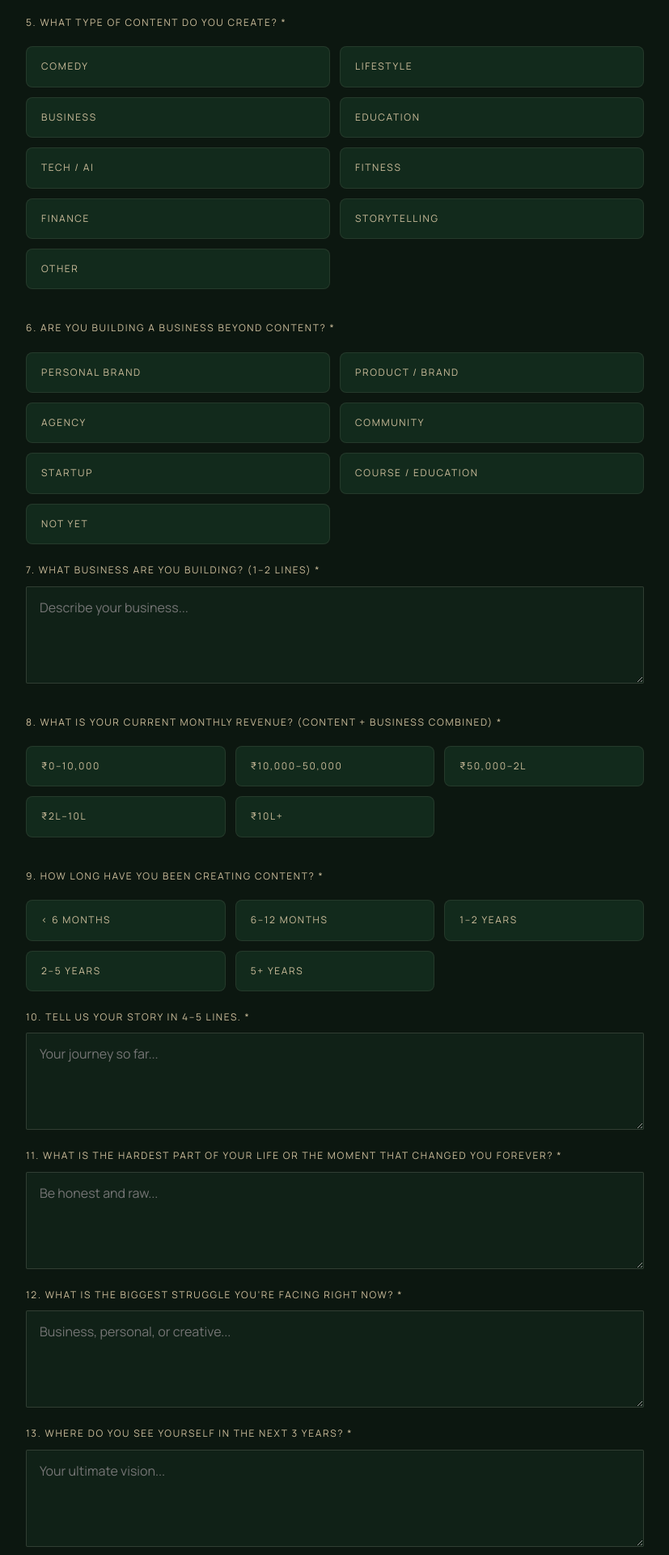
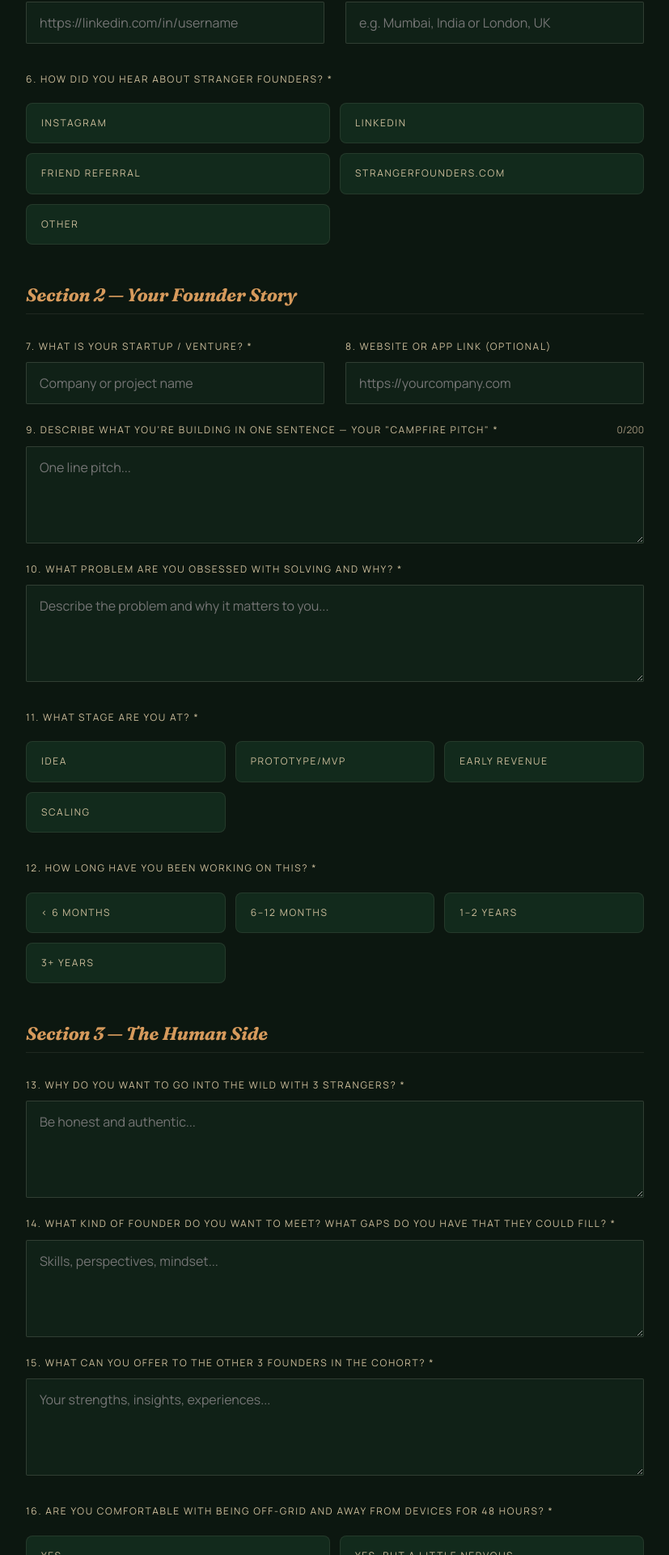
Before and after one commit to Yash-Yelave/stranger-founders, a React (Vite) app: page /apply in a window 1280 px wide. Shown: the part 824-2744 px from the top of the page at 81% size, without its empty margins (226-1053 px from the left). Built offline with nearby package versions, Linux system fonts and the light colour scheme.

Commit message:
feat: add application form page and environment variable configuration

```diff
--- a/src/pages/Apply.jsx
+++ b/src/pages/Apply.jsx
@@ -4,66 +4,125 @@ import Seal from '../components/Seal.jsx'
 
 export default function Apply() {
   const [sent, setSent] = useState(false)
+  const [isSubmitting, setIsSubmitting] = useState(false)
+  const [errorMessage, setErrorMessage] = useState(null)
+
   const [formData, setFormData] = useState({
+    // Section 1 — About You
     name: '',
     email: '',
     phone: '',
-    handle: '',
-    contentType: '',
-    contentTypeOther: '',
-    buildingBusiness: '',
-    businessDesc: '',
-    revenue: '',
-    timeCreating: '',
-    story: '',
-    hardestPart: '',
-    biggestStruggle: '',
-    threeYears: '',
-    expecting: [],
-    expectingOther: '',
-    whyInvited: '',
-    declaration: false
+    linkedin: '',
+    location: '',
+    hearAbout: '',
+    hearAboutOther: '',
+
+    // Section 2 — Your Founder Story
+    company: '',
+    website: '',
+    pitch: '',
+    problem: '',
+    stage: '',
+    timeWorking: '',
+
+    // Section 3 — The Human Side
+    whyWild: '',
+    gapsToFill: '',
+    whatCanOffer: '',
+    offGridComfort: '',
+
+    // Section 4 — Logistics
+    cohortSize: '',
+    availability: '',
+    availabilityMonths: '',
+    dietary: '',
+    anythingElse: '',
+
+    // Declaration
+    declaration: false,
   })
 
   const handleChange = (e) => {
     const { name, value, type, checked } = e.target
-    if (type === 'checkbox' && name !== 'declaration') {
-      // Handle the 'expecting' array
-      setFormData((prev) => {
-        const list = prev.expecting
-        if (checked) return { ...prev, expecting: [...list, value] }
-        return { ...prev, expecting: list.filter((item) => item !== value) }
-      })
-    } else if (type === 'checkbox' && name === 'declaration') {
+    if (type === 'checkbox' && name === 'declaration') {
       setFormData((prev) => ({ ...prev, [name]: checked }))
     } else {
       setFormData((prev) => ({ ...prev, [name]: value }))
     }
   }
 
-  const handleSubmit = (e) => {
+  const handleSubmit = async (e) => {
     e.preventDefault()
-    // No backend wired yet — capture intent and confirm.
-    setSent(true)
-    window.scrollTo({ top: 0, behavior: 'smooth' })
+    setIsSubmitting(true)
+    setErrorMessage(null)
+
+    // Apps Script Web App URL from Environment Variables
+    const scriptUrl = import.meta.env.VITE_SF_APPLY_SCRIPT_URL || 'https://script.google.com/macros/s/YOUR_SCRIPT_ID/exec'
+
+    // Format final submission payload
+    const payload = {
+      name: formData.name,
+      email: formData.email,
+      phone: formData.phone,
+      linkedin: formData.linkedin,
+      location: formData.location,
+      hearAbout: formData.hearAbout === 'Other' ? `Other: ${formData.hearAboutOther}` : formData.hearAbout,
+      company: formData.company,
+      website: formData.website || 'N/A',
+      pitch: formData.pitch,
+      problem: formData.problem,
+      stage: formData.stage,
+      timeWorking: formData.timeWorking,
+      whyWild: formData.whyWild,
+      gapsToFill: formData.gapsToFill,
+      whatCanOffer: formData.whatCanOffer,
+      offGridComfort: formData.offGridComfort,
+      cohortSize: formData.cohortSize,
+      availability: formData.availability === 'Yes - specific months' ? `Yes - specific months (${formData.availabilityMonths})` : formData.availability,
+      dietary: formData.dietary || 'None',
+      anythingElse: formData.anythingElse || 'None',
+      submittedAt: new Date().toLocaleString('en-IN', { timeZone: 'Asia/Kolkata' }),
+    }
+
+    try {
+      // POST request to Google Apps Script Web App (no-cors mode as required)
+      await fetch(scriptUrl, {
+        method: 'POST',
+        mode: 'no-cors',
+        headers: {
+          'Content-Type': 'text/plain;charset=utf-8',
+        },
+        body: JSON.stringify(payload),
+      })
+
+      // Update UI to success state
+      setSent(true)
+      setIsSubmitting(false)
+      window.scrollTo({ top: 0, behavior: 'smooth' })
+    } catch (err) {
+      console.error('Submission error:', err)
+      setErrorMessage('Something went wrong submitting your application. Please check your connection and try again.')
+      setIsSubmitting(false)
+    }
   }
 
-  const contentTypes = ['Comedy', 'Lifestyle', 'Business', 'Education', 'Tech / AI', 'Fitness', 'Finance', 'Storytelling', 'Other']
-  const businessTypes = ['Personal brand', 'Product / Brand', 'Agency', 'Community', 'Startup', 'Course / Education', 'Not yet']
-  const revenueOptions = ['₹0–10,000', '₹10,000–50,000', '₹50,000–2L', '₹2L–10L', '₹10L+']
-  const timeOptions = ['< 6 months', '6–12 months', '1–2 years', '2–5 years', '5+ years']
-  const expectations = ['Clarity', 'Growth', 'Networking', 'Business opportunities', 'Accountability', 'Collaborations', 'Learning from other founders', 'Personal transformation', 'Other']
+  const hearAboutOptions = ['Instagram', 'LinkedIn', 'Friend Referral', 'StrangerFounders.com', 'Other']
+  const stageOptions = ['Idea', 'Prototype/MVP', 'Early Revenue', 'Scaling']
+  const timeWorkingOptions = ['< 6 months', '6–12 months', '1–2 years', '3+ years']
+  const offGridOptions = ['Yes', 'Yes, but a little nervous', "I'll adapt"]
+  const cohortOptions = ['Intimate - 4 founders', 'Standard - 8 founders', 'No preference']
+  const availabilityOptions = ['Yes - anytime', 'Yes - specific months', 'Not sure yet']
 
   return (
     <>
       <section className="page-hero">
         <div className="container narrow">
-          <Reveal><span className="eyebrow">Creator Application</span></Reveal>
+          <Reveal><span className="eyebrow">Founder Evaluation</span></Reveal>
           <Reveal as="h1" className="display" delay={1}>
             Become a stranger founder
           </Reveal>
           <Reveal as="p" className="lead muted" delay={2} style={{ maxWidth: '60ch' }}>
-            This is not a casting form. It is a founder and creator evaluation. Follower count does not decide selection. Story, ambition, honesty, business potential, and transformation value do.
+            An invite-only, off-grid founder retreat. 4 strangers meet in the wild — no stage, no audience, just real conversations. Follower count does not decide selection. Story, ambition, honesty, and business potential do.
           </Reveal>
         </div>
       </section>
@@ -83,7 +142,20 @@ export default function Apply() {
             </Reveal>
           ) : (
             <form onSubmit={handleSubmit}>
+              {errorMessage && (
+                <div className="form-error-banner" style={{ background: 'rgba(239, 68, 68, 0.12)', border: '1px solid rgba(239, 68, 68, 0.3)', padding: '14px 18px', borderRadius: '8px', marginBottom: '24px', color: '#fca5a5', fontSize: '0.92rem' }}>
+                  {errorMessage}
+                </div>
+              )}
+
               <div className="form-grid">
+
+                {/* ── SECTION 1: ABOUT YOU ────────────────────────────── */}
+                <div className="field full form-section-header" style={{ marginTop: '8px', marginBottom: '8px' }}>
+                  <h2 style={{ fontFamily: 'var(--serif)', fontStyle: 'italic', fontSize: '1.4rem', color: 'var(--copper-light)', borderBottom: '1px solid var(--forest-line-soft)', paddingBottom: '10px' }}>
+                    Section 1 — About You
+                  </h2>
+                </div>
 
                 {/* 1. Full Name */}
                 <div className="field full">
@@ -103,131 +175,187 @@ export default function Apply() {
                   <input id="phone" name="phone" type="tel" required placeholder="+91..." value={formData.phone} onChange={handleChange} />
                 </div>
 
-                {/* 4. Handle */}
-                <div className="field full">
-                  <label htmlFor="handle">4. Instagram / YouTube Handle *</label>
-                  <input id="handle" name="handle" required placeholder="@username or Channel URL" value={formData.handle} onChange={handleChange} />
+                {/* 4. LinkedIn URL */}
+                <div className="field">
+                  <label htmlFor="linkedin">4. LinkedIn Profile URL *</label>
+                  <input id="linkedin" name="linkedin" required placeholder="https://linkedin.com/in/username" value={formData.linkedin} onChange={handleChange} />
                 </div>
 
-                {/* 5. Content Type */}
-                <div className="field full" style={{ marginTop: '16px' }}>
-                  <label>5. What type of content do you create? *</label>
+                {/* 5. City / Country */}
+                <div className="field">
+                  <label htmlFor="location">5. City / Country *</label>
+                  <input id="location" name="location" required placeholder="e.g. Mumbai, India or London, UK" value={formData.location} onChange={handleChange} />
+                </div>
+
+                {/* 6. How did you hear */}
+                <div className="field full" style={{ marginTop: '12px' }}>
+                  <label>6. How did you hear about Stranger Founders? *</label>
                   <div className="radio-grid cols-3">
-                    {contentTypes.map(type => (
-                      <label key={type} className={`radio-card ${formData.contentType === type ? 'selected' : ''}`}>
-                        <input type="radio" name="contentType" value={type} required onChange={handleChange} checked={formData.contentType === type} />
-                        {type}
+                    {hearAboutOptions.map(opt => (
+                      <label key={opt} className={`radio-card ${formData.hearAbout === opt ? 'selected' : ''}`}>
+                        <input type="radio" name="hearAbout" value={opt} required onChange={handleChange} checked={formData.hearAbout === opt} />
+                        {opt}
                       </label>
                     ))}
                   </div>
-                  {formData.contentType === 'Other' && (
+                  {formData.hearAbout === 'Other' && (
                     <div className="field other-input">
-                      <input name="contentTypeOther" required placeholder="Please specify" value={formData.contentTypeOther} onChange={handleChange} />
+                      <input name="hearAboutOther" required placeholder="Please specify how you heard about us" value={formData.hearAboutOther} onChange={handleChange} />
                     </div>
                   )}
                 </div>
 
-                {/* 6. Building a business */}
-                <div className="field full" style={{ marginTop: '16px' }}>
-                  <label>6. Are you building a business beyond content? *</label>
-                  <div className="radio-grid cols-3">
-                    {businessTypes.map(type => (
-                      <label key={type} className={`radio-card ${formData.buildingBusiness === type ? 'selected' : ''}`}>
-                        <input type="radio" name="buildingBusiness" value={type} required onChange={handleChange} checked={formData.buildingBusiness === type} />
-                        {type}
-                      </label>
-                    ))}
-                  </div>
+
+                {/* ── SECTION 2: YOUR FOUNDER STORY ──────────────────── */}
+                <div className="field full form-section-header" style={{ marginTop: '28px', marginBottom: '8px' }}>
+                  <h2 style={{ fontFamily: 'var(--serif)', fontStyle: 'italic', fontSize: '1.4rem', color: 'var(--copper-light)', borderBottom: '1px solid var(--forest-line-soft)', paddingBottom: '10px' }}>
+                    Section 2 — Your Founder Story
+                  </h2>
                 </div>
 
-                {/* 7. What business */}
-                <div className="field full">
-                  <label htmlFor="businessDesc">7. What business are you building? (1–2 lines) *</label>
-                  <textarea id="businessDesc" name="businessDesc" required placeholder="Describe your business..." rows="2" value={formData.businessDesc} onChange={handleChange}></textarea>
+                {/* 7. Startup Name */}
+                <div className="field">
+                  <label htmlFor="company">7. What is your startup / venture? *</label>
+                  <input id="company" name="company" required placeholder="Company or project name" value={formData.company} onChange={handleChange} />
                 </div>
 
-                {/* 8. Revenue */}
-                <div className="field full" style={{ marginTop: '16px' }}>
-                  <label>8. What is your current monthly revenue? (Content + business combined) *</label>
-                  <div className="radio-grid">
-                    {revenueOptions.map(opt => (
-                      <label key={opt} className={`radio-card ${formData.revenue === opt ? 'selected' : ''}`}>
-                        <input type="radio" name="revenue" value={opt} required onChange={handleChange} checked={formData.revenue === opt} />
+                {/* 8. Website Link */}
+                <div className="field">
+                  <label htmlFor="website">8. Website or App Link (Optional)</label>
+                  <input id="website" name="website" placeholder="https://yourcompany.com" value={formData.website} onChange={handleChange} />
+                </div>
+
+                {/* 9. Campfire Pitch */}
+                <div className="field full">
+                  <div style={{ display: 'flex', justifyContent: 'space-between', alignItems: 'baseline' }}>
+                    <label htmlFor="pitch">9. Describe what you're building in one sentence — your "campfire pitch" *</label>
+                    <span style={{ fontSize: '0.75rem', color: formData.pitch.length > 200 ? '#ef4444' : 'var(--cream-faint)' }}>
+                      {formData.pitch.length}/200
+                    </span>
+                  </div>
+                  <textarea id="pitch" name="pitch" required maxLength={200} placeholder="One line pitch..." rows="2" value={formData.pitch} onChange={handleChange}></textarea>
+                </div>
+
+                {/* 10. Problem obsessed with */}
+                <div className="field full">
+                  <label htmlFor="problem">10. What problem are you obsessed with solving and why? *</label>
+                  <textarea id="problem" name="problem" required placeholder="Describe the problem and why it matters to you..." rows="3" value={formData.problem} onChange={handleChange}></textarea>
+                </div>
+
+                {/* 11. Stage */}
+                <div className="field full" style={{ marginTop: '12px' }}>
+                  <label>11. What stage are you at? *</label>
+                  <div className="radio-grid cols-2">
+                    {stageOptions.map(opt => (
+                      <label key={opt} className={`radio-card ${formData.stage === opt ? 'selected' : ''}`}>
+                        <input type="radio" name="stage" value={opt} required onChange={handleChange} checked={formData.stage === opt} />
                         {opt}
                       </label>
                     ))}
                   </div>
                 </div>
 
-                {/* 9. Time creating */}
-                <div className="field full" style={{ marginTop: '16px' }}>
-                  <label>9. How long have you been creating content? *</label>
-                  <div className="radio-grid">
-                    {timeOptions.map(opt => (
-                      <label key={opt} className={`radio-card ${formData.timeCreating === opt ? 'selected' : ''}`}>
-                        <input type="radio" name="timeCreating" value={opt} required onChange={handleChange} checked={formData.timeCreating === opt} />
+                {/* 12. Time working */}
+                <div className="field full" style={{ marginTop: '12px' }}>
+                  <label>12. How long have you been working on this? *</label>
+                  <div className="radio-grid cols-2">
+                    {timeWorkingOptions.map(opt => (
+                      <label key={opt} className={`radio-card ${formData.timeWorking === opt ? 'selected' : ''}`}>
+                        <input type="radio" name="timeWorking" value={opt} required onChange={handleChange} checked={formData.timeWorking === opt} />
                         {opt}
                       </label>
                     ))}
                   </div>
                 </div>
 
-                {/* 10. Story */}
-                <div className="field full">
-                  <label htmlFor="story">10. Tell us your story in 4–5 lines. *</label>
-                  <textarea id="story" name="story" required placeholder="Your journey so far..." rows="4" value={formData.story} onChange={handleChange}></textarea>
+
+                {/* ── SECTION 3: THE HUMAN SIDE ───────────────────────── */}
+                <div className="field full form-section-header" style={{ marginTop: '28px', marginBottom: '8px' }}>
+                  <h2 style={{ fontFamily: 'var(--serif)', fontStyle: 'italic', fontSize: '1.4rem', color: 'var(--copper-light)', borderBottom: '1px solid var(--forest-line-soft)', paddingBottom: '10px' }}>
+                    Section 3 — The Human Side
+                  </h2>
                 </div>
 
-                {/* 11. Hardest part */}
+                {/* 13. Why wild */}
                 <div className="field full">
-                  <label htmlFor="hardestPart">11. What is the hardest part of your life or the moment that changed you forever? *</label>
-                  <textarea id="hardestPart" name="hardestPart" required placeholder="Be honest and raw..." rows="4" value={formData.hardestPart} onChange={handleChange}></textarea>
+                  <label htmlFor="whyWild">13. Why do you want to go into the wild with 3 strangers? *</label>
+                  <textarea id="whyWild" name="whyWild" required placeholder="Be honest and authentic..." rows="3" value={formData.whyWild} onChange={handleChange}></textarea>
                 </div>
 
-                {/* 12. Biggest struggle */}
+                {/* 14. Gaps to fill */}
                 <div className="field full">
-                  <label htmlFor="biggestStruggle">12. What is the biggest struggle you’re facing right now? *</label>
-                  <textarea id="biggestStruggle" name="biggestStruggle" required placeholder="Business, personal, or creative..." rows="3" value={formData.biggestStruggle} onChange={handleChange}></textarea>
+                  <label htmlFor="gapsToFill">14. What kind of founder do you want to meet? What gaps do you have that they could fill? *</label>
+                  <textarea id="gapsToFill" name="gapsToFill" required placeholder="Skills, perspectives, mindset..." rows="3" value={formData.gapsToFill} onChange={handleChange}></textarea>
                 </div>
 
-                {/* 13. 3 years */}
+                {/* 15. What can offer */}
                 <div className="field full">
-                  <label htmlFor="threeYears">13. Where do you see yourself in the next 3 years? *</label>
-                  <textarea id="threeYears" name="threeYears" required placeholder="Your ultimate vision..." rows="3" value={formData.threeYears} onChange={handleChange}></textarea>
+                  <label htmlFor="whatCanOffer">15. What can you offer to the other 3 founders in the cohort? *</label>
+                  <textarea id="whatCanOffer" name="whatCanOffer" required placeholder="Your strengths, insights, experiences..." rows="3" value={formData.whatCanOffer} onChange={handleChange}></textarea>
                 </div>
 
-                {/* 14. Expectations */}
-                <div className="field full" style={{ marginTop: '16px' }}>
-                  <label>14. What are you expecting from the Stranger Founder community? *</label>
-                  <div className="checkbox-grid cols-3">
-                    {expectations.map(opt => {
-                      const isChecked = formData.expecting.includes(opt)
-                      return (
-                        <label key={opt} className={`checkbox-card ${isChecked ? 'selected' : ''}`}>
-                          <input type="checkbox" name="expecting" value={opt} onChange={handleChange} checked={isChecked} />
-                          <span className="checkbox-label">{opt}</span>
-                          <span className="checkbox-custom-indicator">
-                            {isChecked && (
-                              <svg width="12" height="10" viewBox="0 0 12 10" fill="none" xmlns="http://www.w3.org/2000/svg">
-                                <path d="M1.5 5L4.5 8L10.5 2" stroke="currentColor" strokeWidth="2" strokeLinecap="round" strokeLinejoin="round" />
-                              </svg>
-                            )}
-                          </span>
-                        </label>
-                      )
-                    })}
+                {/* 16. Off grid comfort */}
+                <div className="field full" style={{ marginTop: '12px' }}>
+                  <label>16. Are you comfortable with being off-grid and away from devices for 48 hours? *</label>
+                  <div className="radio-grid cols-3">
+                    {offGridOptions.map(opt => (
+                      <label key={opt} className={`radio-card ${formData.offGridComfort === opt ? 'selected' : ''}`}>
+                        <input type="radio" name="offGridComfort" value={opt} required onChange={handleChange} checked={formData.offGridComfort === opt} />
+                        {opt}
+                      </label>
+                    ))}
                   </div>
-                  {formData.expecting.includes('Other') && (
+                </div>
+
+
+                {/* ── SECTION 4: LOGISTICS ─────────────────────────────── */}
+                <div className="field full form-section-header" style={{ marginTop: '28px', marginBottom: '8px' }}>
+                  <h2 style={{ fontFamily: 'var(--serif)', fontStyle: 'italic', fontSize: '1.4rem', color: 'var(--copper-light)', borderBottom: '1px solid var(--forest-line-soft)', paddingBottom: '10px' }}>
+                    Section 4 — Logistics
+                  </h2>
+                </div>
+
+                {/* 17. Cohort size */}
+                <div className="field full" style={{ marginTop: '12px' }}>
+                  <label>17. Preferred cohort size *</label>
+                  <div className="radio-grid cols-3">
+                    {cohortOptions.map(opt => (
+                      <label key={opt} className={`radio-card ${formData.cohortSize === opt ? 'selected' : ''}`}>
+                        <input type="radio" name="cohortSize" value={opt} required onChange={handleChange} checked={formData.cohortSize === opt} />
+                        {opt}
+                      </label>
+                    ))}
+                  </div>
+                </div>
+
+                {/* 18. Availability */}
+                <div className="field full" style={{ marginTop: '12px' }}>
+                  <label>18. Are you available for a 48–72 hour experience? *</label>
+                  <div className="radio-grid cols-3">
+                    {availabilityOptions.map(opt => (
+                      <label key={opt} className={`radio-card ${formData.availability === opt ? 'selected' : ''}`}>
+                        <input type="radio" name="availability" value={opt} required onChange={handleChange} checked={formData.availability === opt} />
+                        {opt}
+                      </label>
+                    ))}
+                  </div>
+                  {formData.availability === 'Yes - specific months' && (
                     <div className="field other-input">
-                      <input name="expectingOther" required placeholder="Please specify" value={formData.expectingOther} onChange={handleChange} />
+                      <input name="availabilityMonths" required placeholder="Specify months (e.g. September - October 2025)" value={formData.availabilityMonths} onChange={handleChange} />
                     </div>
                   )}
                 </div>
 
-                {/* 15. Why invited */}
+                {/* 19. Dietary */}
                 <div className="field full">
-                  <label htmlFor="whyInvited">15. Why should you be invited to Stranger Founder? (Optional)</label>
-                  <textarea id="whyInvited" name="whyInvited" placeholder="Make your final case..." rows="3" value={formData.whyInvited} onChange={handleChange}></textarea>
+                  <label htmlFor="dietary">19. Any dietary restrictions or physical limitations we should know about? (Optional)</label>
+                  <textarea id="dietary" name="dietary" placeholder="Dietary, allergies, physical considerations..." rows="2" value={formData.dietary} onChange={handleChange}></textarea>
+                </div>
+
+                {/* 20. Anything else */}
+                <div className="field full">
+                  <label htmlFor="anythingElse">20. Anything else you'd like us to know? (Optional)</label>
+                  <textarea id="anythingElse" name="anythingElse" placeholder="Final thoughts..." rows="2" value={formData.anythingElse} onChange={handleChange}></textarea>
                 </div>
 
                 {/* Declaration */}
@@ -243,8 +371,8 @@ export default function Apply() {
               </div>
 
               <div style={{ display: 'flex', alignItems: 'center', gap: 20, marginTop: 26, flexWrap: 'wrap' }}>
-                <button type="submit" className="btn btn-primary" disabled={!formData.declaration}>
-                  Request My Invitation <span className="arw">→</span>
+                <button type="submit" className="btn btn-primary" disabled={!formData.declaration || isSubmitting}>
+                  {isSubmitting ? 'Submitting Application...' : 'Request My Invitation'} <span className="arw">→</span>
                 </button>
                 <p className="form-note">Invite-only. We read every application carefully.</p>
               </div>
```
Also changed, not shown: 2 other files (tests, documents, lock files or other folders).
